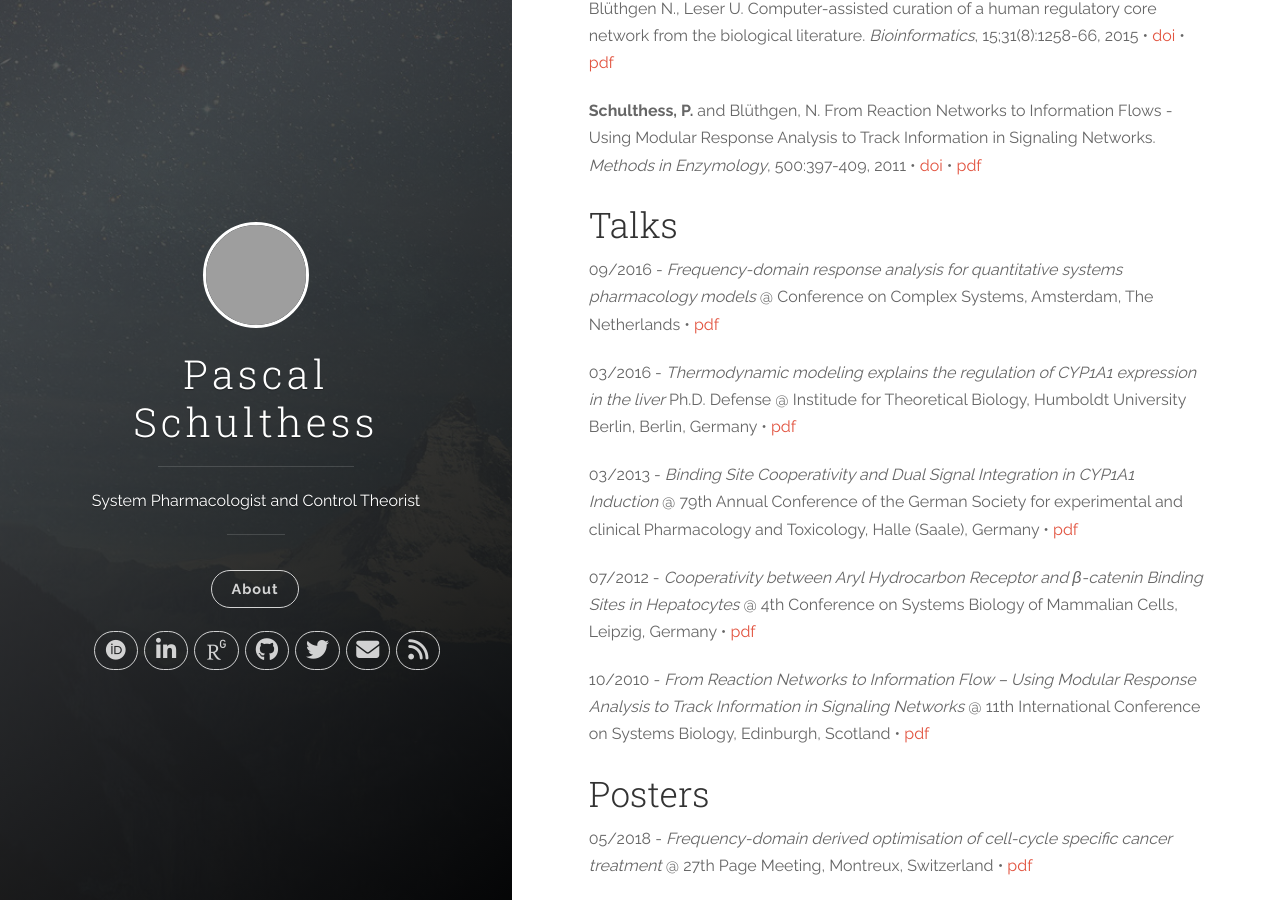
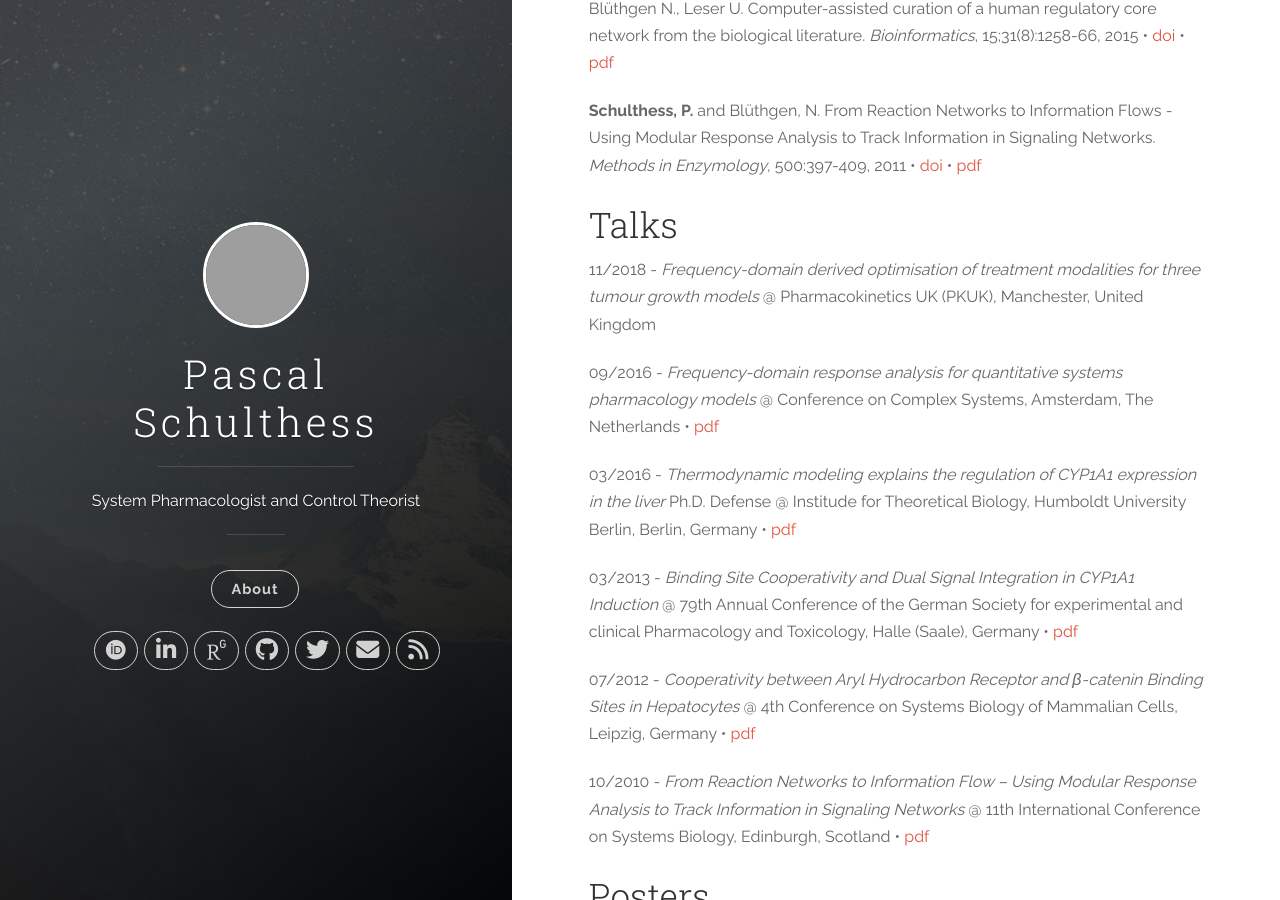
Before and after one commit to pascalschulthess/pascalschulthess.github.io, a Jekyll site: the page built from about.md, in a window 1280 px wide and 900 px high, scrolled down 844 px, cut to the strip 0-900 px from the top of the window. Built offline with Jekyll 4.4.1, drawn with Linux system fonts in a browser that asks for light colours; nearby versions of some CDN libraries; some web fonts are replaced; grey boxes are pictures that could not be loaded.

Commit message:
Added PKUK talk

```diff
--- a/about.md
+++ b/about.md
@@ -24,6 +24,8 @@ Thomas P., Durek P., Solt I., Klinger B., Witzel F., **Schulthess P.** , Mayer Y
 
 
 ## Talks
+
+11/2018 - _Frequency-domain derived optimisation of treatment modalities for three tumour growth models_ @ Pharmacokinetics UK (PKUK), Manchester, United Kingdom
 
 09/2016 - _Frequency-domain response analysis for quantitative systems pharmacology models_ @ Conference on Complex Systems, Amsterdam, The Netherlands &#8226; [pdf]({{ site.baseurl }}data/talks/talk-schulthess-ccs-2016.pdf)
 
```
